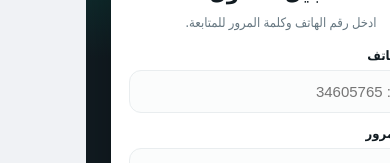
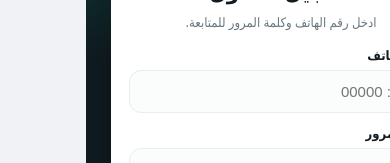
Before and after one commit to saiid27/Beych-gaz, a React (Vite) app: page /login in a window 390 px wide. Shown: the part 347-510 px from the top of the page. Built offline with nearby package versions, Linux system fonts and the light colour scheme; no server answers.

Commit message:
Remove admin phone from auth placeholders

```diff
--- a/src/pages/Login.jsx
+++ b/src/pages/Login.jsx
@@ -36,7 +36,7 @@ export default function Login() {
           <input
             type="tel"
             inputMode="numeric"
-            placeholder="مثال: 34605765"
+            placeholder="مثال: 00000"
             value={phone}
             onChange={(e) => setPhone(e.target.value)}
             required
--- a/src/pages/Signup.jsx
+++ b/src/pages/Signup.jsx
@@ -36,7 +36,7 @@ export default function Signup() {
           <input
             type="tel"
             inputMode="numeric"
-            placeholder="مثال: 34605765"
+            placeholder="مثال: 00000"
             value={phone}
             onChange={(e) => setPhone(e.target.value)}
             required
```
